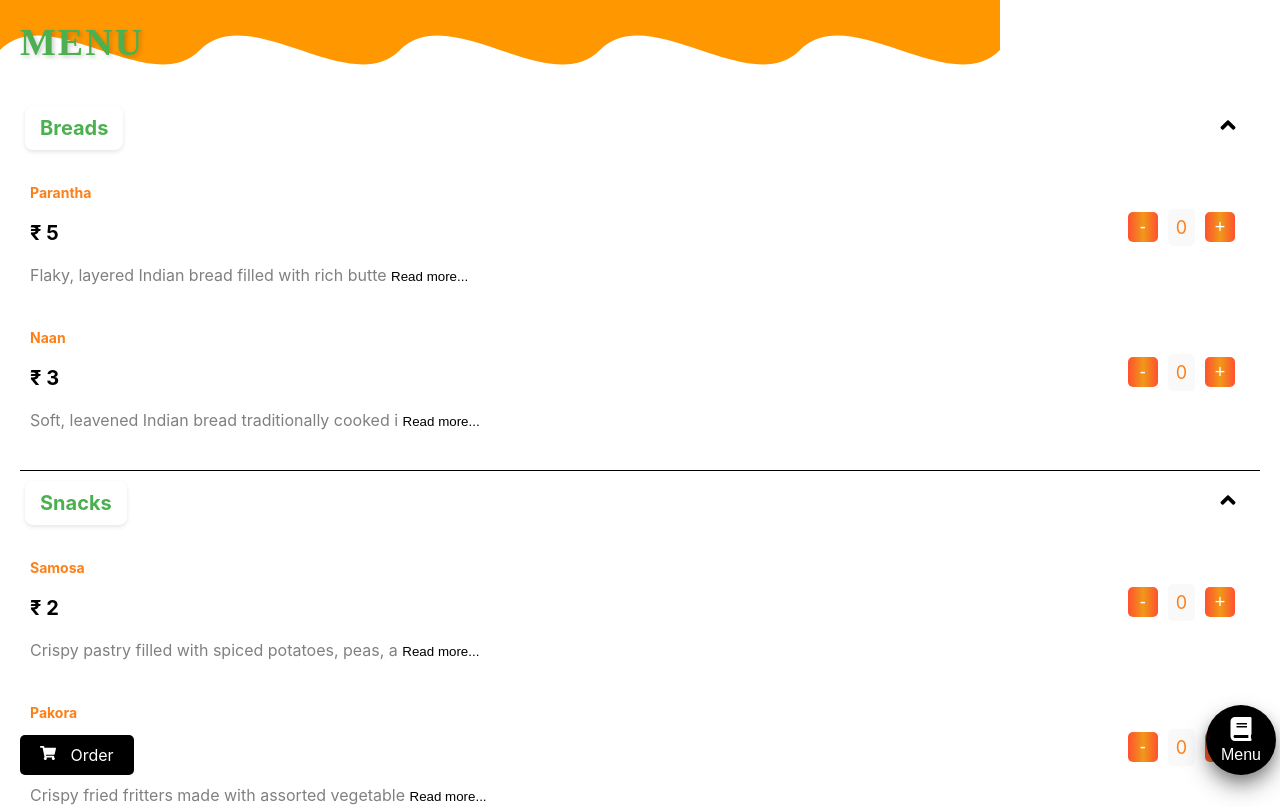
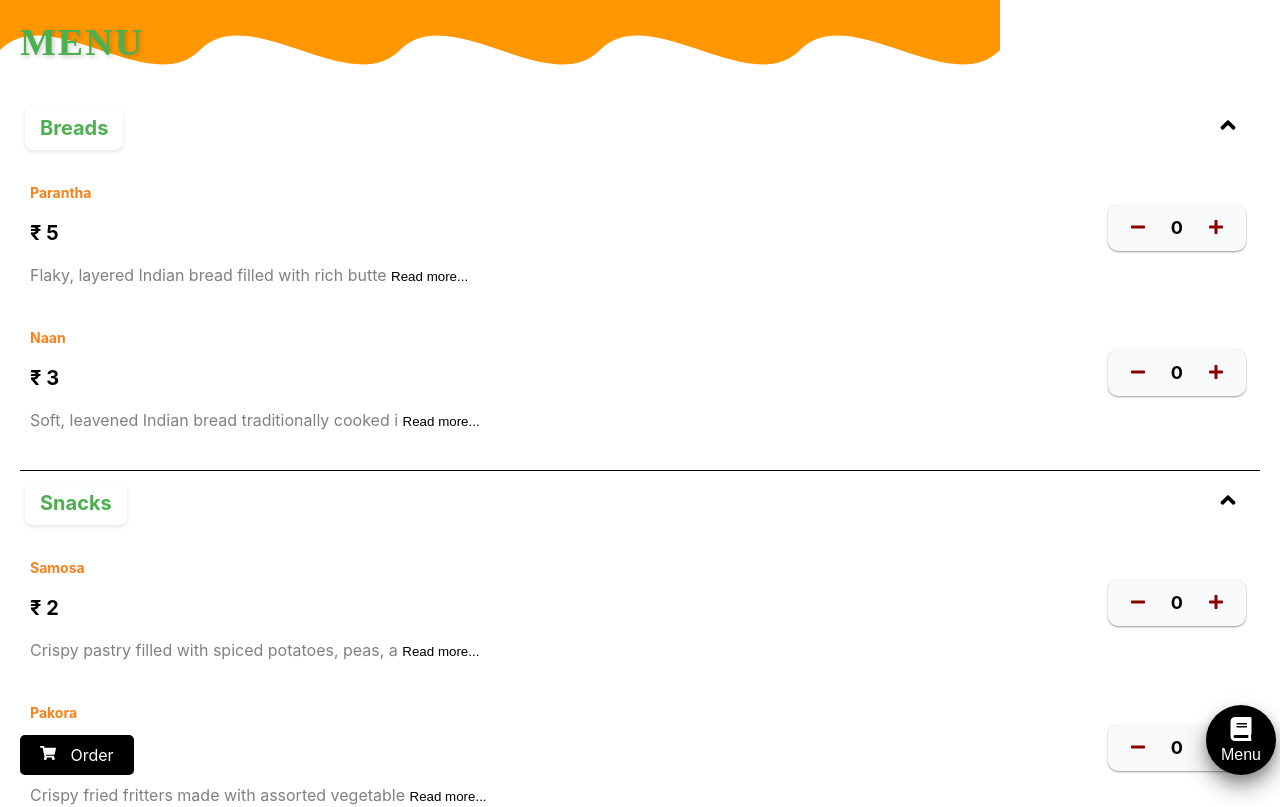
Before and after one commit to kush123445/order-management, a React (Create React App) app: page / in a window 1280 px wide. Shown: the top 807 px of the page. Built offline with nearby package versions, Linux system fonts and the light colour scheme.

Commit message:
some styling

```diff
--- a/src/Components/Cart.css
+++ b/src/Components/Cart.css
@@ -41,6 +41,39 @@
     display: flex;
     align-items: center;
   }
+  .counterbox {
+    display: flex;
+    align-items: center;
+    justify-content: space-between;
+    background-color: #f8f9fa;
+    border: none;
+    border-radius: 10px;
+    box-shadow: 0 1px 2px rgba(0, 0, 0, 0.4);
+    padding: 5px 10px;
+    margin-right: 4px;
+}
+
+  .counterbox button {
+    color: darkred;
+    /* background-color: #45a049; /* Green button color */
+    border: none;
+    border-radius: 4px;
+    cursor: pointer;
+    font-size: 16px;
+    display: flex;
+    align-items: center;
+    justify-content: center;
+    padding: 8px; /* Adjusted padding */
+  }
+
+
+
+  .counterbox .quantity {
+    font-size: 18px;
+    font-weight: bold;
+  }
+
+
   .menu-titleC {
     position: relative;
     z-index: 1;
@@ -48,7 +81,9 @@
   }
   .moving-svg {
     position: absolute;
+    /* fill:#ff9700; */
     fill:#ff9700;
+
     top: 0;
     left: 0;
     width: 100%;
@@ -78,8 +113,9 @@
 
 
   .quantity-btn {
-    background-image: linear-gradient(to right, #FF512F 0%, #F09819  51%, #FF512F  100%);
+    /* background-image: linear-gradient(to right, #FF512F 0%, #F09819  51%, #FF512F  100%); */
     color: white;
+    background: none;
     border: none;
     border-radius: 5px;
     width: 30px;
@@ -100,7 +136,7 @@
   }
 
   .cooking-instructions-btn {
-    background-color: #ffffcc;
+    /* background-color: #ffffcc; */
     border: none;
     color: #666; /* Adjust color as per the situation */
     cursor: pointer;
@@ -123,9 +159,10 @@
   }
   /* fjbvjb */
   .customise-instructions{
-    background-color: darkgoldenrod;
-    color: white;
-    border: none;
+    /* background-color: darkgoldenrod; */
+    background-color: white;
+    color: goldenrod;
+    border: 1px solid goldenrod;
     padding: 10px 10px;
     margin: 0px 10px;
     font-size: 20px;
--- a/src/Components/Cart.js
+++ b/src/Components/Cart.js
@@ -6,6 +6,7 @@ import { FaAngleUp, FaAngleDown } from 'react-icons/fa';
 import { RiDeleteBinLine } from 'react-icons/ri';
 import { FontAwesomeIcon } from '@fortawesome/react-fontawesome';
 import { faPlus } from '@fortawesome/free-solid-svg-icons';
+import { FaMinus, FaPlus } from 'react-icons/fa';
 import { CountdownCircleTimer } from 'react-countdown-circle-timer'
 import Modal from 'react-modal';
 
@@ -23,6 +24,8 @@ const Cart = ({ cart, setCart }) => {
   const [currentItem, setCurrentItem] = useState(null); // State to store the index of the current item
   const [customize , setCustomize]=useState('');
   const [removedItems, setRemovedItems] = useState([]);
+  const [isDialogOpeninstruction, setisDialogOpeninstruction] = useState(false); // State to manage dialog open/close
+
   // Calculate total price
   const totalPrice = cart.reduce((total, item) => total + item.price * item.quantity, 0);
 
@@ -90,9 +93,14 @@ const Cart = ({ cart, setCart }) => {
     setDialogInput('');
   };
 
+  const clearInstructions=()=>{
+    setCustomize('');
+
+  }
+
   const CustomiseInstructions=()=>{
     //logic write here
-    setCustomize();
+    setisDialogOpeninstruction(true);
   }
 
 
@@ -161,7 +169,7 @@ useEffect(()=>{
     <div className="cart-page">
       <svg className="moving-svg" width="100%" height="50" xmlns="http://www.w3.org/2000/svg">
 
-        <path d="M0 25 C50 0, 150 50, 200 25 C250 0, 350 50, 400 25 C450 0, 550 50, 600 25 C650 0, 750 50, 800 25 C850 0, 950 50, 1000 25 L1000 50 L0 50 Z" fill="#ff9700" />
+        <path d="M0 25 C50 0, 150 50, 200 25 C250 0, 350 50, 400 25 C450 0, 550 50, 600 25 C650 0, 750 50, 800 25 C850 0, 950 50, 1000 25 L1000 50 L0 50 Z"  />
       </svg>
       <h2 className="menu-titleC" style={{ marginTop: '35px', marginLeft: '0px' }}>Your Orders</h2>
       <div className={`accordion-header ${!accordionOpen ? 'closed' : ''}`} onClick={() => setAccordionOpen(!accordionOpen)}>
@@ -180,15 +188,22 @@ useEffect(()=>{
                     <p className="item-price"> ₹ {item.price} x {item.quantity}</p>
                     <button className="cooking-instructions-btn" onClick={() => addCookingInstructions(item)}>
                       <FontAwesomeIcon icon={faPlus} />
-                      Add Cooking Instructions
+                      Add Instructions
                     </button>
       {!isDialogOpen && item.instruction && <div className='cooking-instructions'>{item.instruction}</div>}
                   </div>
                   <div className="quantity-actions">
-                    <button className="quantity-btn" onClick={() => decreaseQuantity(index)}>-</button>
-                    <span className="quantity">{item.quantity}</span>
-                    <button className="quantity-btn" onClick={() => increaseQuantity(index)}>+</button>
-                    <button className="delete-btn " style={{ background: 'white', border: 'none', color: "red", fontSize: "20px" }} onClick={() => { toggleStrikeThrough(item.id); setTimeout(() => deleteItem(index), 500); }}>
+                  <div className='counterbox'>
+      <button className="quantity-btn" onClick={() => decreaseQuantity(index)}>
+        <FaMinus />
+      </button>
+      <span className="quantity">{item.quantity}</span>
+      <button className="quantity-btn" onClick={() => increaseQuantity(index)}>
+        <FaPlus />
+      </button>
+    </div>
+
+                    <button className="delete-btn " style={{ background: 'white', border: 'none', color: "red", fontSize: "30px" }} onClick={() => { toggleStrikeThrough(item.id); setTimeout(() => deleteItem(index), 500); }}>
                       <RiDeleteBinLine />
                     </button>
                   </div>
@@ -254,6 +269,7 @@ useEffect(()=>{
             </button>
           </div>
         )}
+        {!isDialogOpeninstruction && <div className='cooking-instructions'>{customize}</div>}
         {orderPlaced && timelineOpen && (
           <VerticalTimeline className="custom-timeline" lineColor={'lightgray'} >
             <VerticalTimelineElement
@@ -294,6 +310,30 @@ useEffect(()=>{
         <button onClick={()=>setIsDialogOpen(false)}>Close</button>
 
       </Modal>
+      <Modal
+        isOpen={isDialogOpeninstruction}
+        onRequestClose={() => setisDialogOpeninstruction(false)}
+        // contentLabel={`Add Cooking Instructions for ${currentItem ? currentItem.name : ''} `}
+        className="modal"
+      >
+        <h3>{`Add Customise Instructions `}</h3>
+        <div>
+        <textarea
+          length="5"
+          type="text"
+          value={customize}
+          onChange={(e) => setCustomize(e.target.value)}
+          placeholder="Enter cooking instructions..."
+        />
+        </div>
+        <div>
+        <button onClick={()=>setisDialogOpeninstruction(false)}>Save</button>
+        <button onClick={clearInstructions}>Clear</button>
+        <button onClick={()=>setisDialogOpeninstruction(false)}>Close</button>
+        </div>
+
+
+      </Modal>
     </div>
   );
 }
--- a/src/Components/Menu.css
+++ b/src/Components/Menu.css
@@ -1,3 +1,9 @@
+body{
+  margin: 0px;
+  padding: 0px;
+  background-color: white;
+}
+
 .menu-container {
     margin: 20px;
   }
@@ -88,33 +94,11 @@
     margin: 10px;
   }
 
-
-  .quantity-btnn {
-    background-color: #FFE364;
-    /* background-color: grey; */
-    color: black;
-    border: none;
-    font-weight: 200;
-    /* padding: 8px 12px; */
-    text-align: center;
-    text-decoration: none;
-    font-size: 2rem;
-    cursor: pointer;
-    height: 2.5rem;
-    width: 2.5rem;
-    border-radius: 5px;
-    transition: background-color 0.3s ease;
-  }
-
-  .quantity-btn:hover {
-    background-color: #45a049; /* Darker shade on hover */
-  }
-
-
   .quantity {
     font-size: 16px;
     padding: 8px;
-    background-color: #f9f9f9;
+    color: black !important;
+    /* background-color: #f9f9f9; */
     border-radius: 5px;
   }
 
@@ -342,7 +326,7 @@
     cursor: pointer;
     color: #fff; /* White text color */
     font-size: 18px; /* Increased font size */
-    transition: background-color 0.3s ease; /* Smooth hover effect */
+    transition: background-color 0.3s ease;
   }
 
   /* .dropdown-list li:hover {
--- a/src/Components/Menu.js
+++ b/src/Components/Menu.js
@@ -3,7 +3,7 @@ import './Menu.css'; // Import your CSS file for styling
 import { Link } from 'react-router-dom';
 import { FaBook, FaShoppingCart } from 'react-icons/fa';
 import '@fortawesome/fontawesome-free/css/all.min.css';
-import { FaAngleDown, FaAngleUp } from 'react-icons/fa';
+import { FaAngleDown, FaAngleUp,FaPlus,FaMinus } from 'react-icons/fa';
 const Menu = ({ cart, setCart }) => {
   const [expandedDescriptions, setExpandedDescriptions] = useState({});
   const [selectedCategory, setSelectedCategory] = useState(null);
@@ -126,7 +126,7 @@ const Menu = ({ cart, setCart }) => {
     console.log(uniqueCategories)
   };
   useEffect(()=>{
-    console.log("kushal",cart)
+    // console.log("kushal",cart)
     if(cart.length>0){
     localStorage.setItem('orderPlaced',JSON.stringify( cart));
   }
@@ -188,10 +188,11 @@ const Menu = ({ cart, setCart }) => {
                         <p className="item-pricee"> ₹ {menuItem.price}</p>
                         {renderDescription(menuItem.description, menuItem.id)}
                       </div>
-                      <div className="quantity-control">
-                        <button className="quantity-btn" onClick={() => removeFromCart(menuItem)}>-</button>
+                      <div className="counterbox">
+                        <button className="quantity-btn" onClick={() => removeFromCart(menuItem)}><FaMinus /></button>
                         <span className="quantity">{(cart.find(cartItem => cartItem.id === menuItem.id) || { quantity: 0 }).quantity}</span>
-                        <button className="quantity-btn" onClick={() => addToCart(menuItem)}>+</button>
+                        <button className="quantity-btn" onClick={() => addToCart(menuItem)}><FaPlus /></button>
+
                       </div>
                     </div>
                   ))}
```
